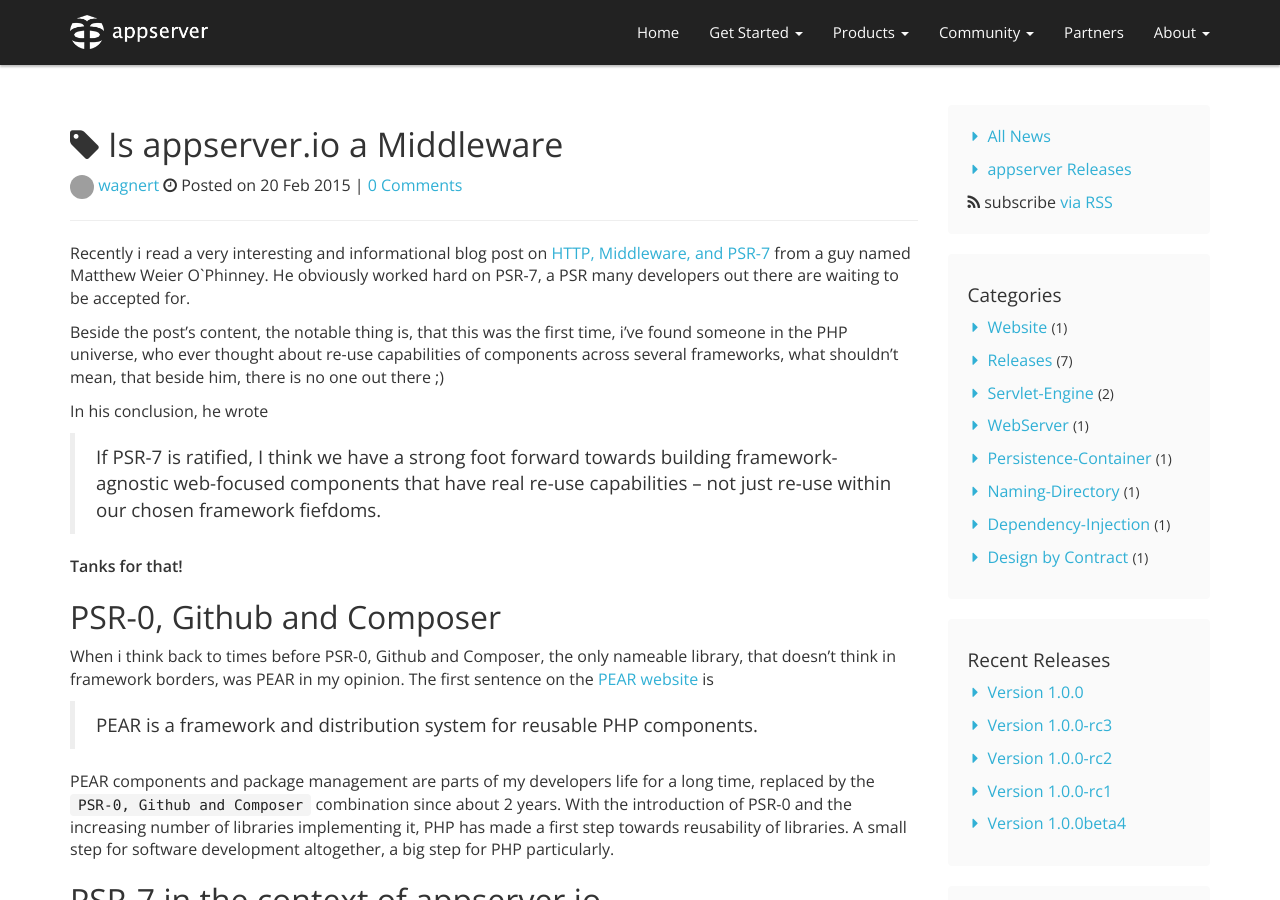
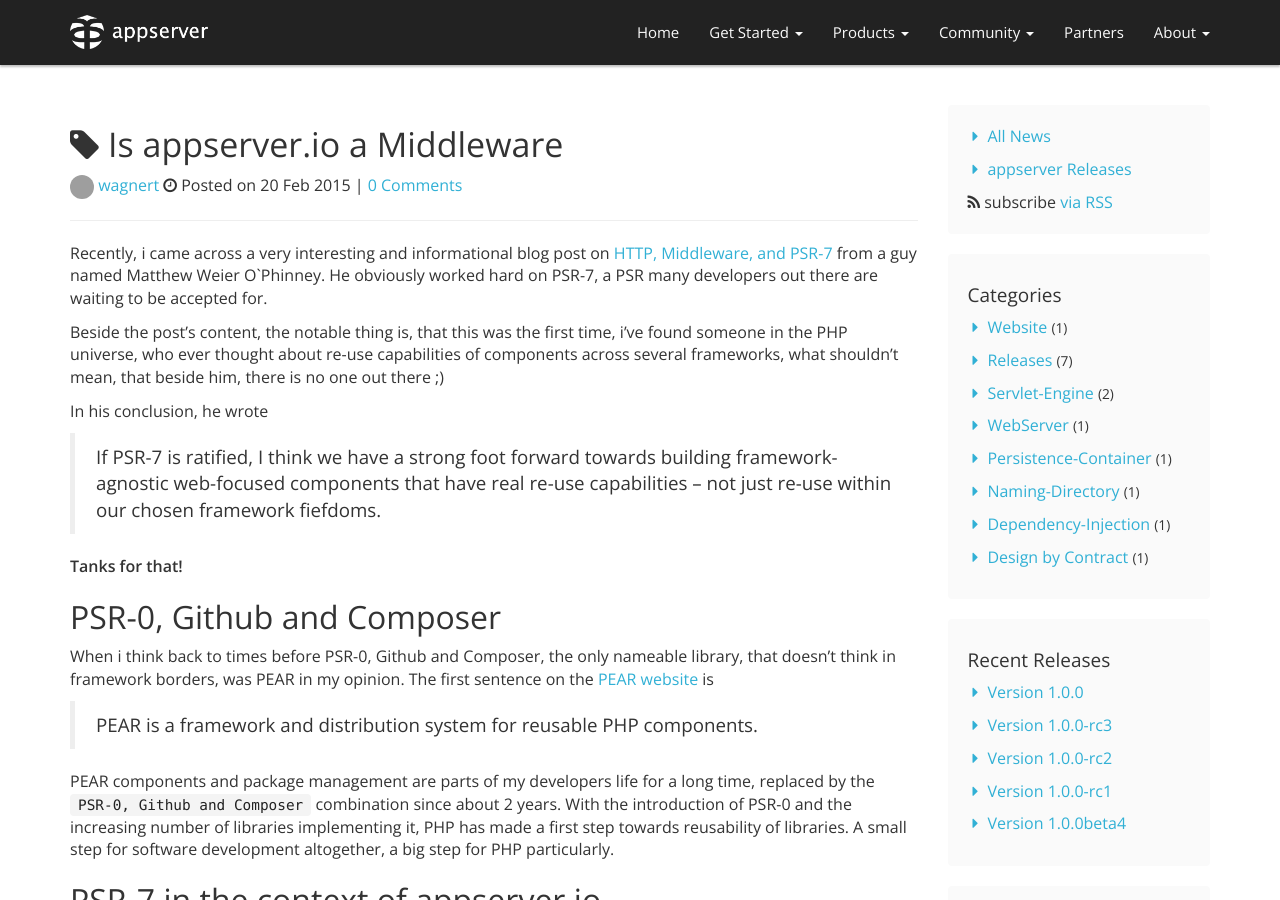
Before and after one commit to appserver-io/appserver, a Jekyll site: the page built from _posts/2015-02-20-is-appserver-io-a-middleware.md, in a window 1280 px wide and 900 px high. Built offline with Jekyll 4.4.1, drawn with Linux system fonts in a browser that asks for light colours; nearby versions of some CDN libraries; library files that are not in the unit come from our copies; Markdown is read by kramdown in place of the engine named in the settings; comment, search, counter and statistics services are not loaded; grey boxes are pictures that could not be loaded.

Commit message:
Update 2015-02-20-is-appserver-io-a-middleware.md

```diff
--- a/_posts/2015-02-20-is-appserver-io-a-middleware.md
+++ b/_posts/2015-02-20-is-appserver-io-a-middleware.md
@@ -9,7 +9,7 @@
 categories: [servlet-engine]
 ---
 
-Recently i read a very interesting and informational blog post on [HTTP, Middleware, and PSR-7](https://mwop.net/blog/2015-01-08-on-http-middleware-and-psr-7.html) from a guy named Matthew Weier O`Phinney. He obviously worked hard on PSR-7, a PSR many developers out there are waiting to be accepted for.
+Recently, i came across a very interesting and informational blog post on [HTTP, Middleware, and PSR-7](https://mwop.net/blog/2015-01-08-on-http-middleware-and-psr-7.html) from a guy named Matthew Weier O`Phinney. He obviously worked hard on PSR-7, a PSR many developers out there are waiting to be accepted for.
 
 Beside the post's content, the notable thing is, that this was the first time, i've found someone in the PHP universe, who ever thought about re-use capabilities of components across several frameworks, what shouldn't mean, that beside him, there is no one out there ;)
 
```
